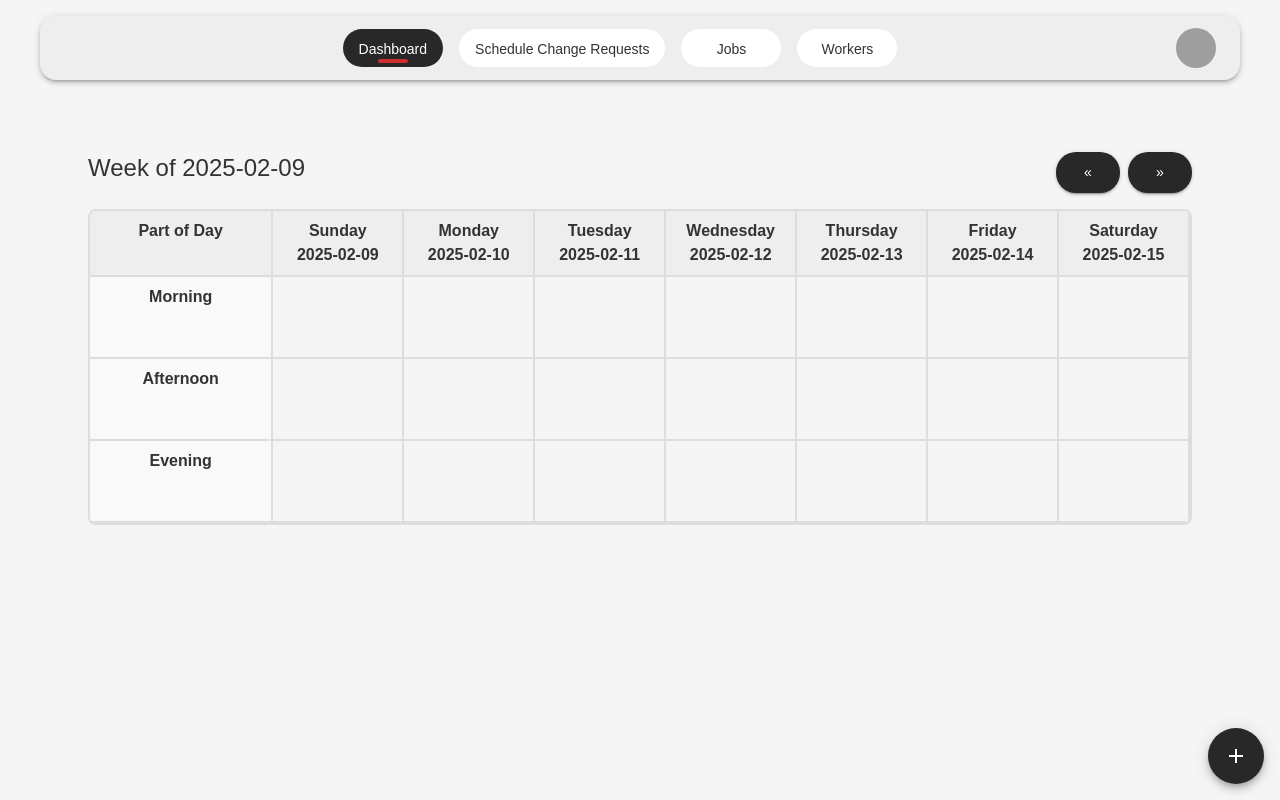
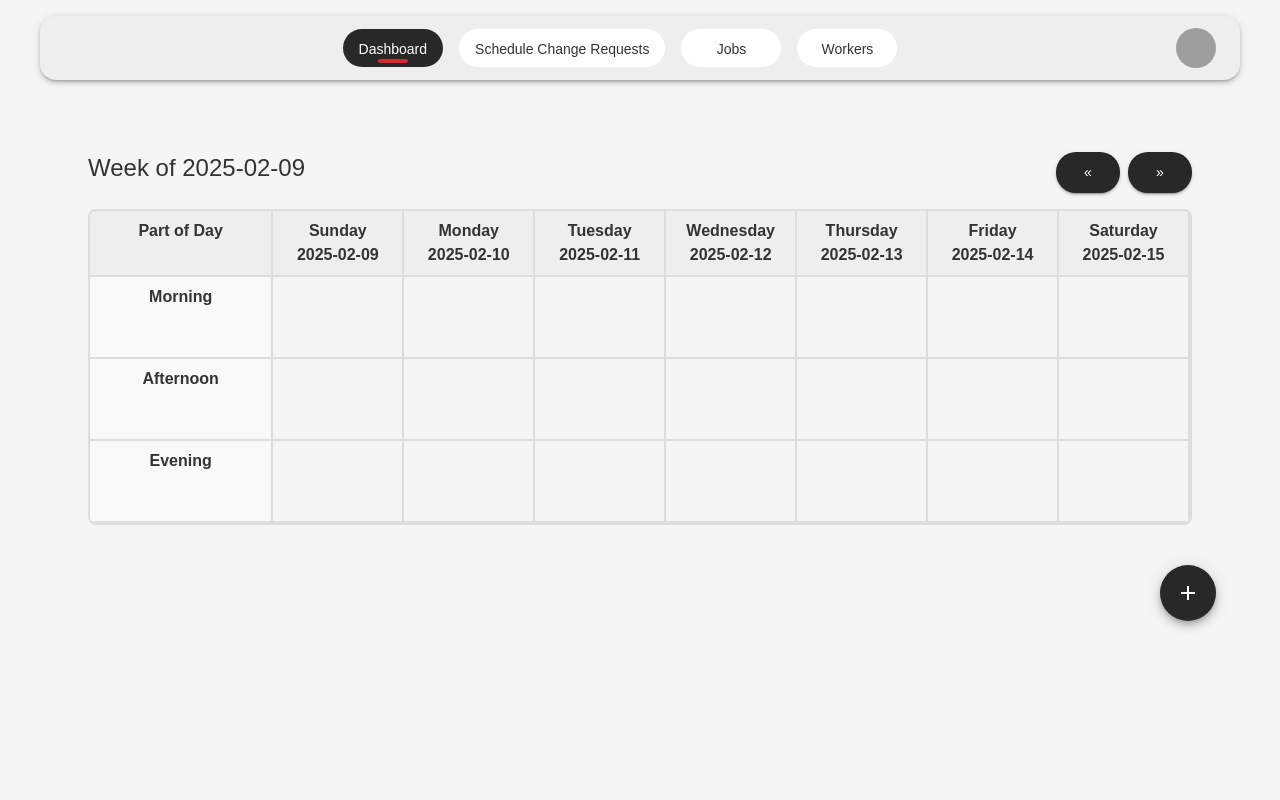
Before and after one commit to Nika1337/ScheduleManagementSystem.Front, a React (Vite) app: page / in a window 1280 px wide. Built offline with nearby package versions, Linux system fonts and the light colour scheme; grey boxes are pictures that could not be loaded.

Commit message:
changed the position of fab on dashboard page

```diff
--- a/src/pages/Dashboard.jsx
+++ b/src/pages/Dashboard.jsx
@@ -1,5 +1,5 @@
 import { useState } from "react";
-import { Box, Fab } from "@mui/material";
+import { Box, Fab, Container } from "@mui/material";
 import AddIcon from "@mui/icons-material/Add";
 import DashboardCalendar from "../components/DashboardCalendar.jsx";
 import AddShiftModal from "../components/AddShiftModal.jsx";
@@ -18,26 +18,29 @@ const Dashboard = () => {
     };
 
     return (
-        <Box sx={{ position: "relative"}}>
+        <Container
+            disableGutters
+            maxWidth={false}
+            sx={{ position: "relative", paddingBottom: "24px" }}
+        >
+            <Box sx={{ width: "100%", display: "flex", flexDirection: "column" }}>
                 <DashboardCalendar shifts={shifts} />
 
                 {userRole === "admin" && (
+                    <Box sx={{ display: "flex", justifyContent: "flex-end", marginTop: 2 }}>
                         <Fab
                             color="primary"
                             aria-label="add"
-                    sx={{
-                        position: "fixed",
-                        bottom: 16,
-                        right: 16,
-                    }}
                             onClick={() => setModalOpen(true)}
                         >
                             <AddIcon />
                         </Fab>
+                    </Box>
                 )}
+            </Box>
 
             <AddShiftModal open={isModalOpen} onClose={() => setModalOpen(false)} onSave={handleAddShift} />
-        </Box>
+        </Container>
     );
 };
 
```
Lines whose indentation alone changed are shown as unchanged.
